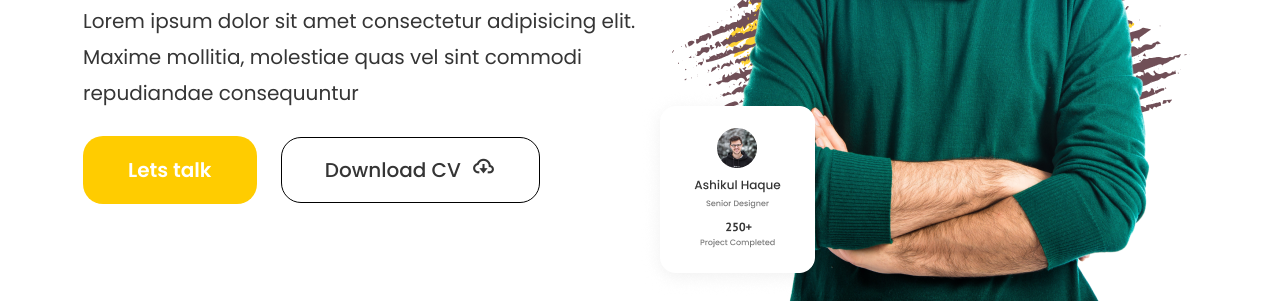
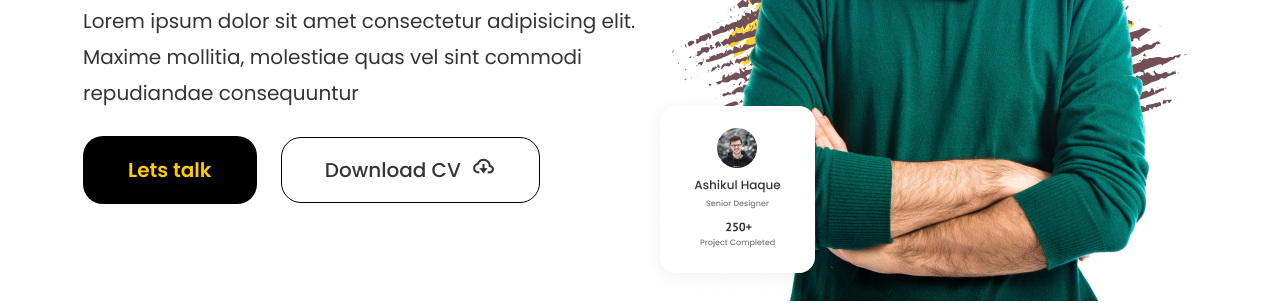
Before and after one commit to sadman2083/Class-14_hw, a plain HTML site: page index.html in a window 1280 px wide. In both pictures the pointer is over the link "Lets talk". Shown: the part 455-758 px from the top of the page. Drawn offline with nearby package versions, Linux system fonts and the light colour scheme.

Commit message:
Update style.css

```diff
--- a/css/style.css
+++ b/css/style.css
@@ -54,9 +54,9 @@ line-height: 180%; /* 36px */
 display: inline-block;
 transition: 0.3s;
 }
-.btn a:hover{
+.btn:hover{
     color: #FFCC00;
-    background-color: #001C30;
+    background-color: #000000;
 }
 
 .btn.outline{
@@ -70,7 +70,7 @@ transition: 0.3s;
 
 }
 .btn.outline:hover{
-    background-color: #001C30;
+    background-color: #000000;
     color: #FFCC00;
 }
 
```
